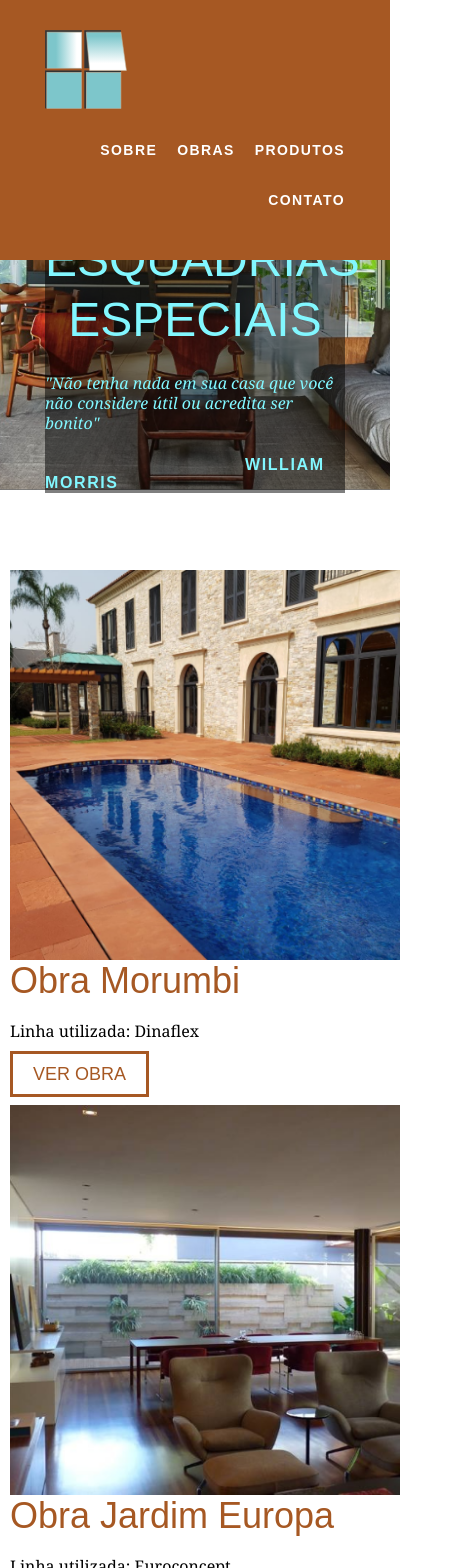
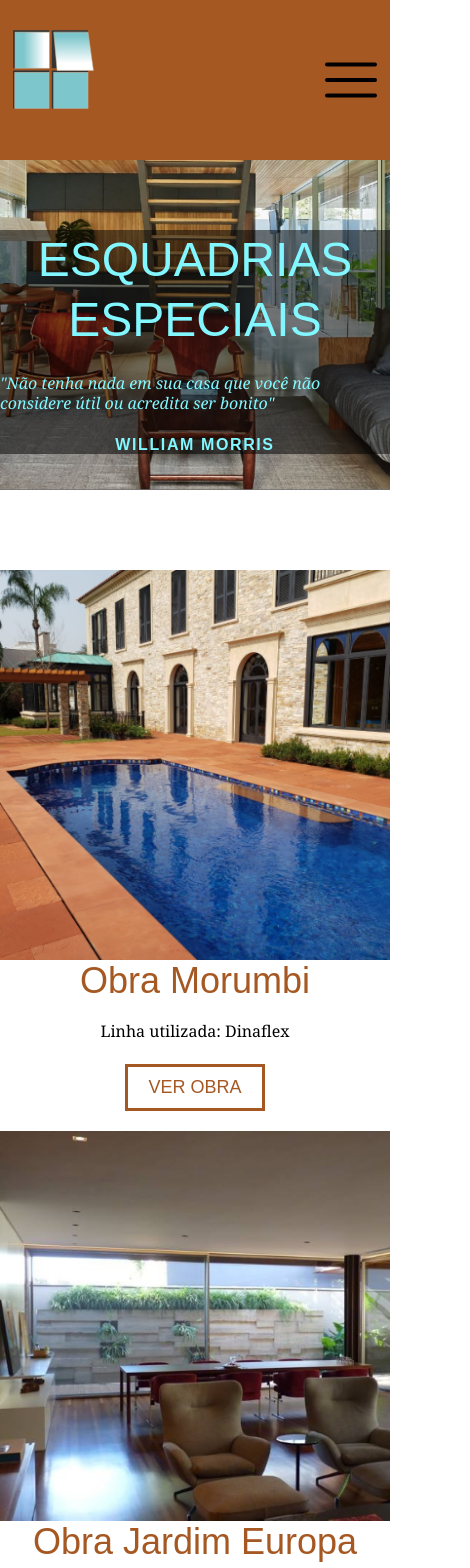
Before and after one commit to alexandrejuniorc/esquadrilife-tests, a Vue app: page / in a window 390 px wide. Shown: the top 1568 px of the page, 470 px wide, since content can reach past the window. Built offline with nearby package versions, Linux system fonts and the light colour scheme.

Commit message:
Adiciona flex ao projeto com media queries

```diff
--- a/src/components/TheConstruction.vue
+++ b/src/components/TheConstruction.vue
@@ -1,7 +1,7 @@
 <template>
   <div class="construction-item">
     <img :src="imgUrl" alt="Obra 1" />
-    <div>
+    <div class="text">
       <h2>{{ title }}</h2>
       <p>{{ description }}</p>
       <a :href="constructionUrl">Ver Obra</a>
@@ -15,7 +15,42 @@ export default {
 };
 </script>
 <style>
+
+@media only screen and (min-width: 768px) and (max-width: 979px){
+  .construction-item{
+    display: flex;
+    align-items: center;
+    justify-content: center;
+    flex-direction: column;
+  }
+
+  .text{
+    display: flex;
+    align-items: center;
+    justify-content: center;
+    flex-direction: column;
+  }
+
+}
+
+@media only screen and (max-width: 767px){
+  .construction-item{
+    display: flex;
+    align-items: center;
+    justify-content: center;
+    flex-direction: column;
+  }
+
+  .text{
+    display: flex;
+    align-items: center;
+    justify-content: center;
+    flex-direction: column;
+  }
+}
+
 .construction-item {
+
   clear: both;
   margin: 20px auto;
 }
@@ -37,7 +72,6 @@ export default {
 .construction-item > div {
   width: 460px;
   float: left;
-  display: block;
   margin: 0 10px;
 }
 
--- a/src/components/TheFooter.vue
+++ b/src/components/TheFooter.vue
@@ -87,7 +87,8 @@ export default {
 }
 
 .footer-contato ul li {
-  font-size: 14px;
+
+  font-size: 11px;
   line-height: 20px;
   font-family: Georgia, "Times New Roman", Times, serif;
 }
--- a/src/components/TheGallery.vue
+++ b/src/components/TheGallery.vue
@@ -20,6 +20,19 @@ export default {
 };
 </script>
 <style>
+@media only screen and (min-width: 768px) and (max-width: 979px){
+    .portfolio-lista{
+        display: flex;
+        align-items: center;
+        justify-content: center;
+        flex-direction: row;
+    }
+
+    .portfolio-lista li{
+      margin-top: 0 !important;
+    }
+}
+
 .portfolio-lista li:last-child {
   margin-top: 20px;
 }
--- a/src/components/TheHeader.vue
+++ b/src/components/TheHeader.vue
@@ -12,35 +12,48 @@
           <li><router-link to="/contato">Contato</router-link></li>
         </ul>
       </nav>
+      <img src="@/assets/hamburguer.svg" id="hamburguer" alt="Nav Esquadrilife" />
     </div>
   </header>
 </template>
 <script>
 export default {
   name: "TheHeader",
+  methods:{
+    displayHambuger(){
+      console.log("Hamburguer");
+    }
+  }
 };
 </script>
 <style>
 @media only screen and (min-width: 768px) and (max-width: 979px){
-  .header-menu {
-  text-align: left;
- }
+}
+/* Header */
+
+#hamburguer{
+  display: none;
+}
+
+@media only screen and (max-width: 767px){
+
+  .header-menu{
+    display: none;
+  }
+
+  #hamburguer{
+    display: block;
+  }
+
+  .container{
+    display:flex;
+    align-items: center;
+    justify-content: space-between;
+    width: 100% !important;
+  }
 }
 
 
-@media only screen and (max-width: 767px){
- .header-menu {
-  text-align: center;
- }
-
-.header-menu ul li a {
-  font-size: 10px;
-
-}
-
-}
-
-/* Header */
 .header {
   position: fixed;
   top: 0;
--- a/src/components/TheIntroduction.vue
+++ b/src/components/TheIntroduction.vue
@@ -32,7 +32,25 @@ export default {
 }
 
 .opac {
+
   background: rgba(0, 0, 0, 0.5);
+}
+
+@media only screen and (max-width: 767px){
+  .opac{
+    display: flex;
+    flex-direction: column;
+    align-items: center;
+    justify-content: center;
+  }
+
+  .quote-externo{
+    display: flex;
+    flex-direction: column;
+    align-items: center;
+    justify-content: center;
+  }
+
 }
 
 .introducao h1 {
@@ -64,6 +82,12 @@ export default {
   color: #82f7ff;
 }
 
+@media only screen and (max-width: 767px){
+  .quote-externo cite{
+    padding-left: 0 !important;
+  }
+}
+
 .quote-externo p:before,
 p:after {
   content: "";
--- a/src/views/About.vue
+++ b/src/views/About.vue
@@ -33,6 +33,7 @@ export default {
 }
 </script>
 <style>
+
 .construction {
   max-width: 960px;
   margin: 0 auto;
```
Also changed, not shown: src/assets/hamburguer.svg (added).
